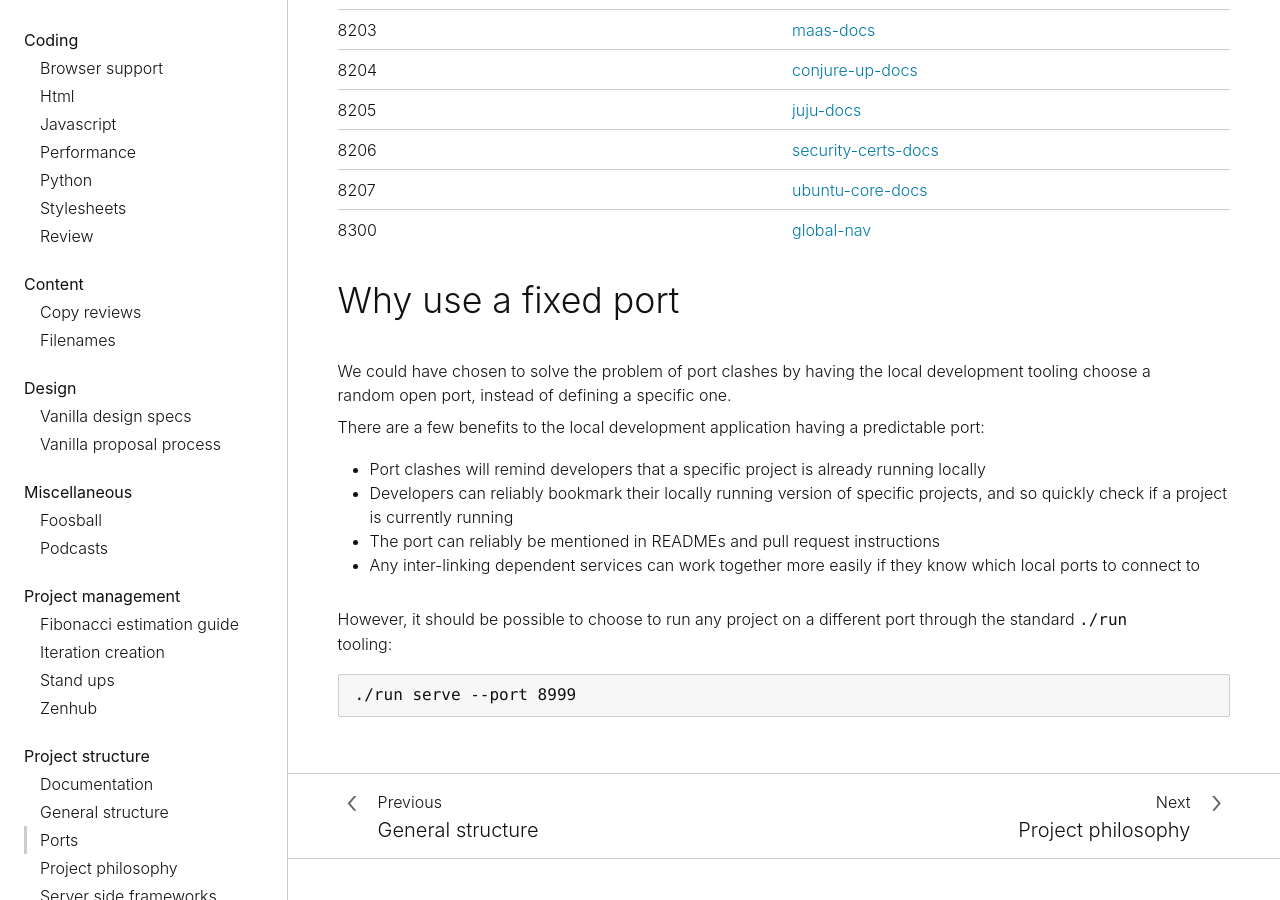
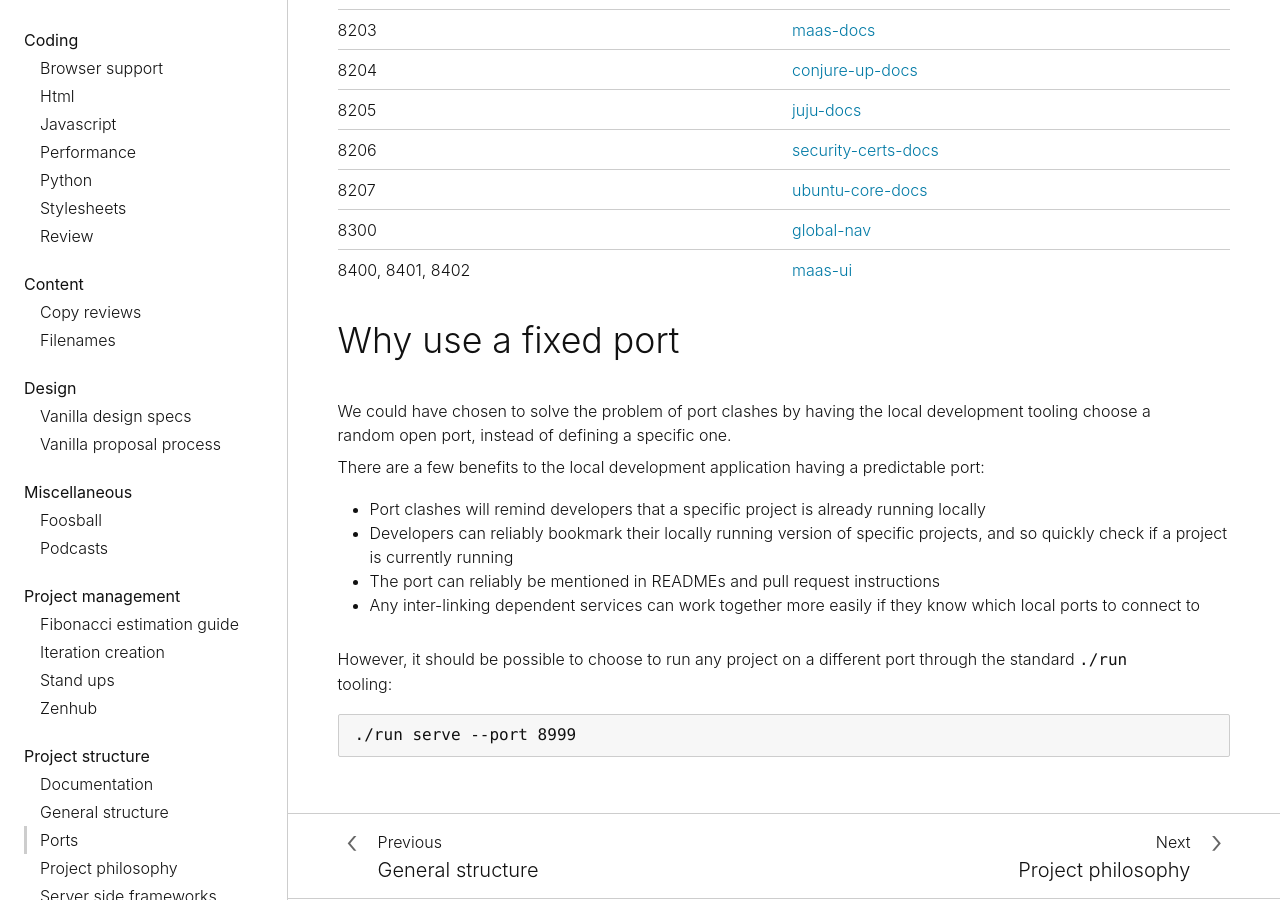
Before and after one commit to canonical-web-and-design/practices, a Jekyll site: the page built from project-structure/ports.md, in a window 1280 px wide and 900 px high, scrolled down 2485 px. Built offline with Jekyll 4.4.1, drawn with Linux system fonts in a browser that asks for light colours; some web fonts are replaced.

Commit message:
Add ports for maas-ui

```diff
--- a/project-structure/ports.md
+++ b/project-structure/ports.md
@@ -65,6 +65,7 @@ This is so that team members can easily run multiple projects at the same time w
 | 8206 | [security-certs-docs](https://github.com/CanonicalLtd/security-certs-docs)                          |
 | 8207 | [ubuntu-core-docs](https://github.com/CanonicalLtd/ubuntu-core-docs)                                |
 | 8300 | [global-nav](https://github.com/canonical-web-and-design/global-nav)                                |
+| 8400, 8401, 8402 | [maas-ui](https://github.com/canonical-web-and-design/maas-ui)                          |
 
 ## Why use a fixed port
 
```
